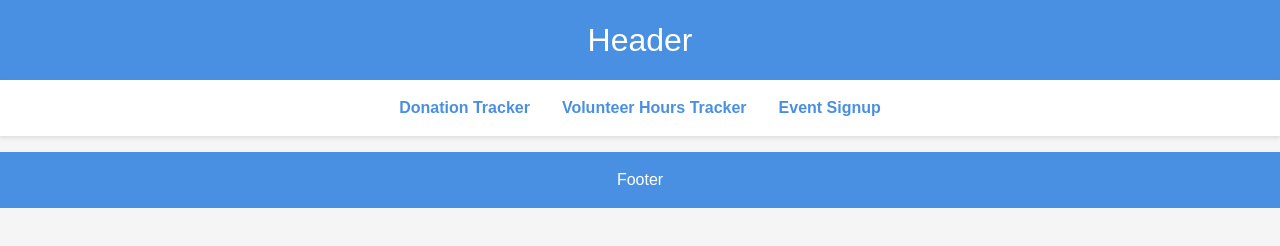
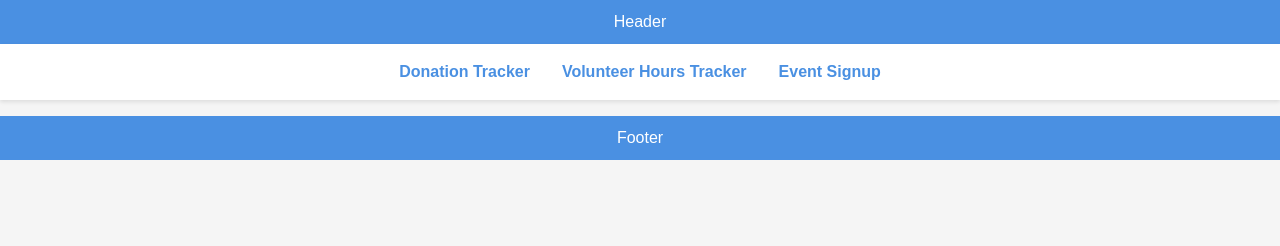
Before and after one commit to cbugtai/Community-Support-Tracker, a website: page template.html in a window 1280 px wide. Drawn offline with Linux system fonts and the light colour scheme.

Commit message:
Updated css for uniformity

```diff
--- a/styles.css
+++ b/styles.css
@@ -13,8 +13,8 @@ header {
     background-color: #4A90E2;
     color: white;
     text-align: center;
-    padding: 1rem 0;
-    font-size: 2rem;
+    padding:10px;
+    font-size: 1rem;
     box-shadow: 0 2px 4px rgba(0, 0, 0, 0.1);
 }
 
@@ -61,9 +61,8 @@ footer {
     background-color: #4A90E2;
     color: white;
     text-align: center;
-    padding: 1rem 0;
+    padding: 10px;
     margin-top: 1rem;
-    font-size: 1rem;
 }
 
 
```
